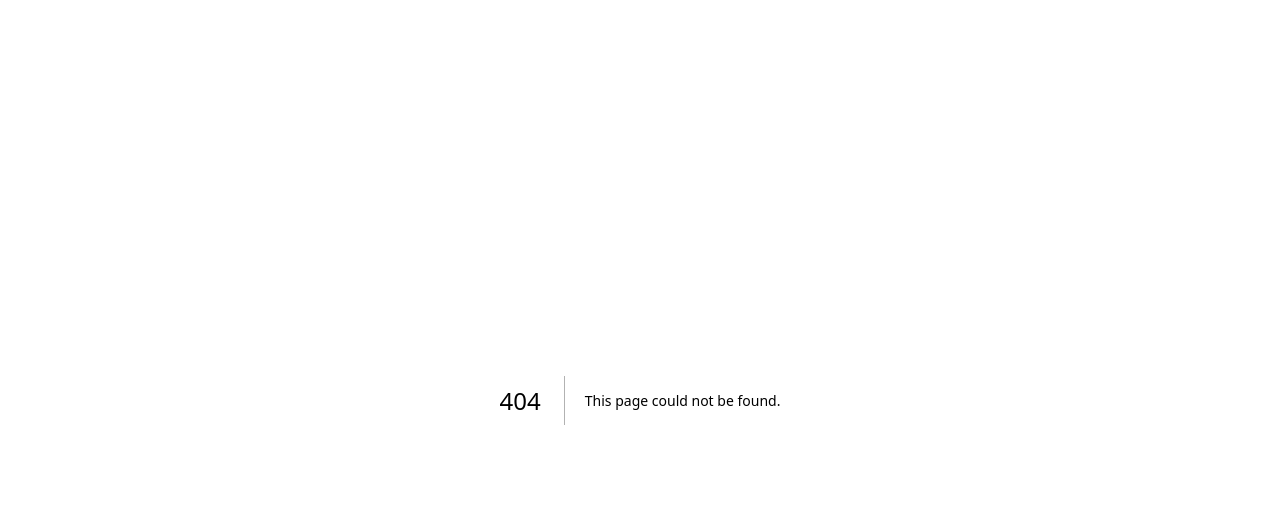
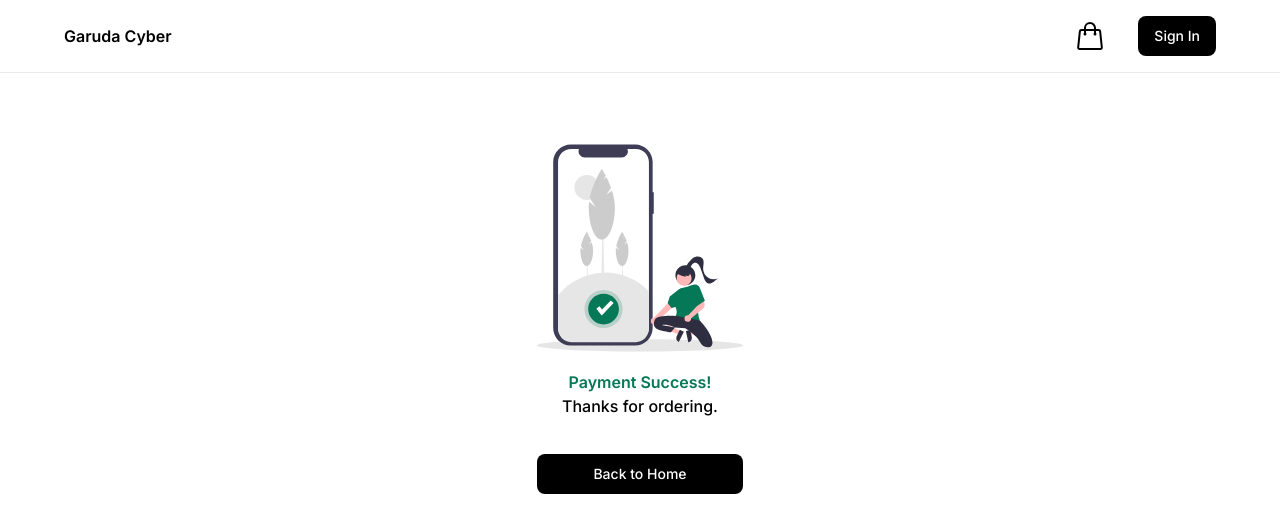
Before and after one commit to arieffadhlan/garuda-cyber-study-case, a Next.js app in the folder frontend/: page /checkout/checkout-success in a window 1280 px wide. Before the commit this address had no page. Shown: the top 532 px of the page. Built offline with nearby package versions, Linux system fonts and the light colour scheme.

Commit message:
(frontend) feat: add checkout success

```diff
--- /dev/null
+++ b/frontend/src/app/checkout/checkout-success/page.jsx
@@ -0,0 +1,36 @@
+"use client";
+
+import Image from "next/image";
+import { ToastContainer } from "react-toastify";
+
+import ButtonLink from "@/components/atoms/ButtonLink";
+import Container from "@/components/templates/Container";
+import paymentSuccessfull from "@/assets/images/payment-successfull.svg";
+
+const PaymentSuccess = () => {
+  return (
+    <Container className="mt-32 mt mb-16">
+      <div className="flex flex-col items-center gap-9 w-full xs:w-fit xs:mx-auto">
+        <div className="flex flex-col items-center gap-4.5">
+          <Image src={paymentSuccessfull} alt="Flight tickets not found" />
+          <span className="font-medium text-base text-center text-black">
+						<strong className="font-semibold text-emerald-700">Payment Success!</strong><br />
+						Thanks for ordering.
+          </span>
+        </div>
+        <div className="flex flex-col w-full gap-3">
+					<ButtonLink href="/">
+						Back to Home
+					</ButtonLink>
+        </div>
+      </div>
+
+      {/* Alert */}
+      <div className="Toastify__toast-auth">
+        <ToastContainer />
+      </div>
+    </Container>
+  )
+}
+
+export default PaymentSuccess;
--- a/frontend/tailwind.config.js
+++ b/frontend/tailwind.config.js
@@ -7,6 +7,10 @@ module.exports = {
   ],
   theme: {
     extend: {
+      gap: {
+        "4.5": "1.125rem",
+        "15": "3.75rem"
+      },
 			screens: {
 				"2xs": "360px",
 				"xs": "460px",
```
Also changed, not shown: frontend/src/assets/images/payment-successfull.svg (added).
